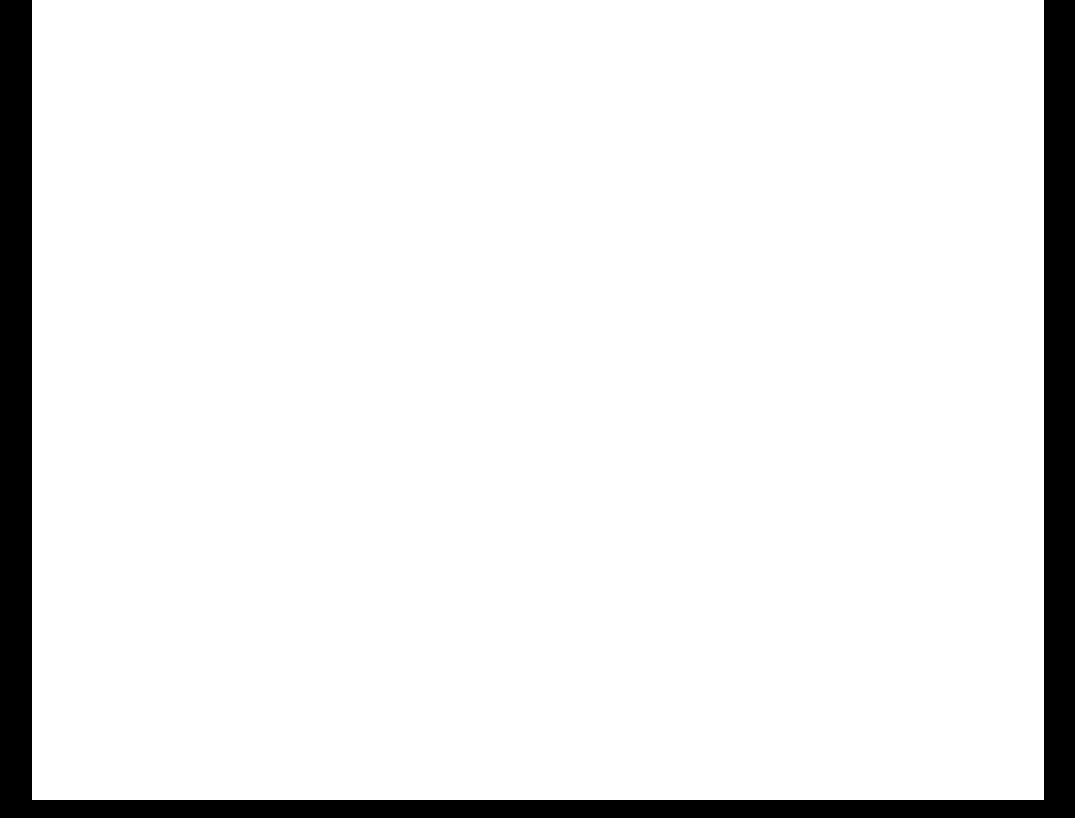
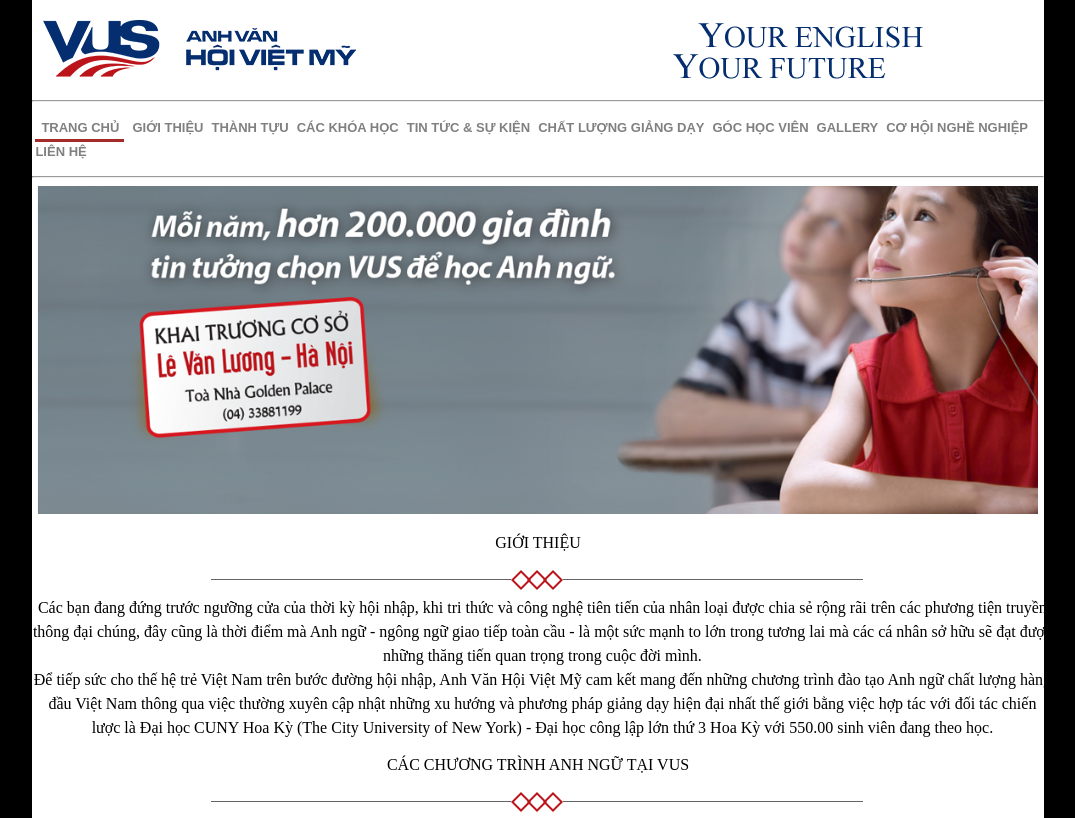
Before and after one commit to anhnd1995/FE-Cybersoft-Assignment2, a plain HTML site: page index.html in a window 1280 px wide. Shown: the whole page, without its empty margins (102-1177 px from the left). Drawn offline with Linux system fonts and the light colour scheme.

Commit message:
Finished 50% of the page

```diff
--- a/index.html
+++ b/index.html
@@ -10,18 +10,47 @@
     <div class="container">
         <!-- Logo and banner -->
         <div class="logo"></div>
+        <img src="./asset/logo.png" alt="VUS Logo" id="vus-logo">
+        <img src="./asset/slogan.png" alt="VUS Slogan" id="vus-slogan">
+        <hr>
 
         <!-- Navigation -->
-        <div class="nav"></div>
+        <div class="nav">
+            <ul class="navmenu">
+                <a href=""><li id="navmenu__home">Trang Chủ</li></a>
+                <a href=""><li>Giới Thiệu</li></a>
+                <a href=""><li>Thành Tựu</li></a>
+                <a href=""><li>Các khóa học</li></a>
+                <a href=""><li>Tin tức & Sự kiện</li></a>
+                <a href=""><li>Chất lượng giảng dạy</li></a>
+                <a href=""><li>Góc học viên</li></a>
+                <a href=""><li>Gallery</li></a>
+                <a href=""><li>Cơ hội nghề nghiệp</li></a>
+                <a href=""><li>Liên hệ</li></a>
+            </ul>
+        </div>
+        <hr>
 
         <!-- Carousel -->
-        <div class="carousel"></div>
+        <div class="carousel">
+            <img id="carousel__img" src="./asset/slider_1.png" alt="promotion picture" width="99%">
+        </div>
 
         <!-- Introduction -->
-        <div class="introduction"></div>
+        <div class="title introduction">
+            <p>GIỚI THIỆU</p>
+            <img src="./asset/line.png" alt="line seperation">
+            <p id="inrtroduction__paragraph">Các bạn đang đứng trước ngưỡng cửa của thời kỳ hội nhập, khi tri thức và công nghệ tiên tiến của nhân loại được chia sẻ rộng rãi trên các phương tiện truyền thông đại chúng, đây cũng là thời điểm mà Anh ngữ - ngông ngữ giao tiếp toàn cầu - là một sức mạnh to lớn trong tương lai mà các cá nhân sở hữu sẽ đạt được những thăng tiến quan trọng trong cuộc đời mình. <br>
+            Để tiếp sức cho thế hệ trẻ Việt Nam trên bước đường hội nhập, Anh Văn Hội Việt Mỹ cam kết mang đến những chương trình đào tạo Anh ngữ chất lượng hàng đầu Việt Nam thông qua việc thường xuyên cập nhật những xu hướng và phương pháp giảng dạy hiện đại nhất thế giới bằng việc hợp tác với đối tác chiến lược là Đại học CUNY Hoa Kỳ (The City University of New York) - Đại học công lập lớn thứ 3 Hoa Kỳ với 550.00 sinh viên đang theo học.
+            </p>
+        </div>
+
 
         <!-- Program -->
-        <div class="program"></div>
+        <div class="title program">
+            <p>CÁC CHƯƠNG TRÌNH ANH NGỮ TẠI VUS</p>
+            <img src="./asset/line.png" alt="line seperation">
+        </div>
 
         <!-- News and Events -->
         <div class="news"></div>
--- a/styles/style.css
+++ b/styles/style.css
@@ -9,6 +9,51 @@ html, body{
 .container{
     background-color: white;
     width: 80%;
-    height: 100%;
+    /* height: 100%; */
     margin: auto;
 }
+
+#vus-logo{
+    margin-left: 10px;
+}
+
+#vus-slogan{
+    float: right;
+    margin-right: 120px;
+}
+
+.navmenu{
+    padding-left: 3px;
+}
+
+.navmenu li{
+    display: inline-block;
+    text-transform: uppercase;
+    font-size: 13px;
+    font-weight: bold;
+    font-family: Arial, Helvetica, sans-serif;
+    margin: 0 4px 0 0;
+    color: gray;
+}
+
+#navmenu__home{
+    border-bottom: 3px solid brown;
+    padding-bottom: 4px;
+    border-left-width: 2px;
+    padding-left: 6px;
+    padding-right: 5px;
+}
+
+#carousel__img{
+    margin-left: 5px;
+}
+
+.title{
+    text-align: center;
+}
+
+#inrtroduction__paragraph{
+    width: 1020px;
+    margin: auto;
+    line-height: 1.5;
+}
```
